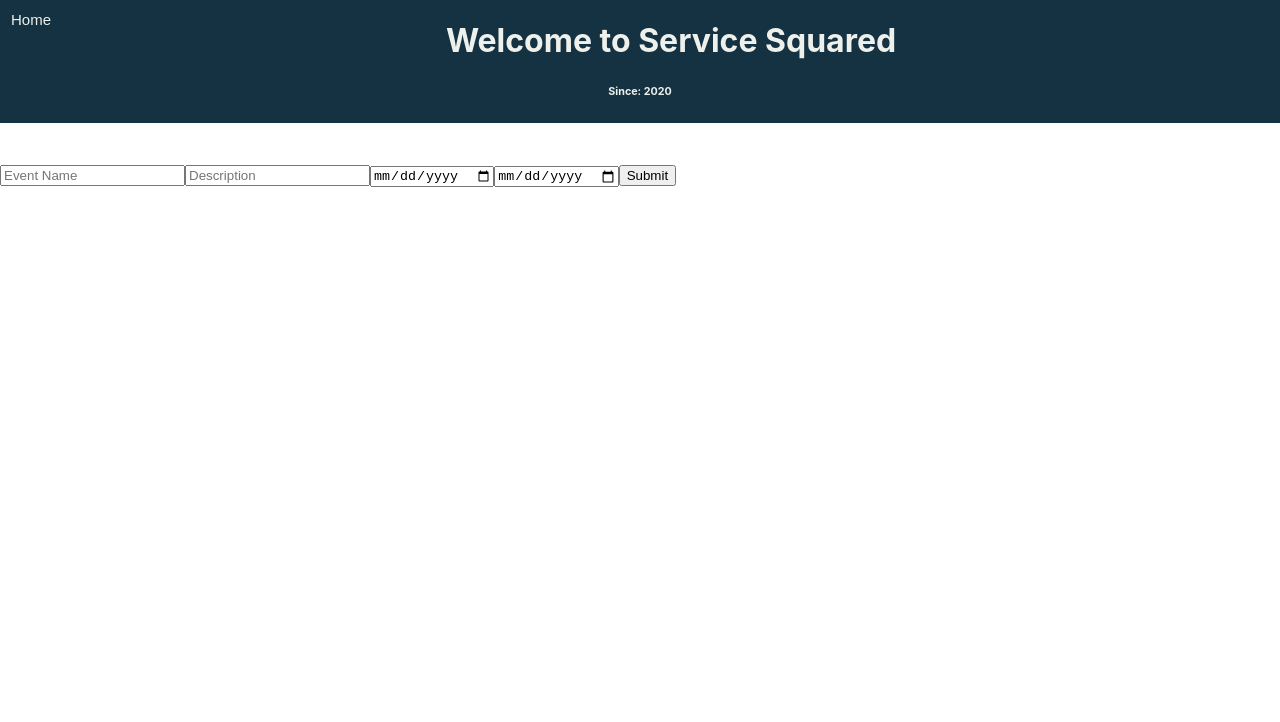
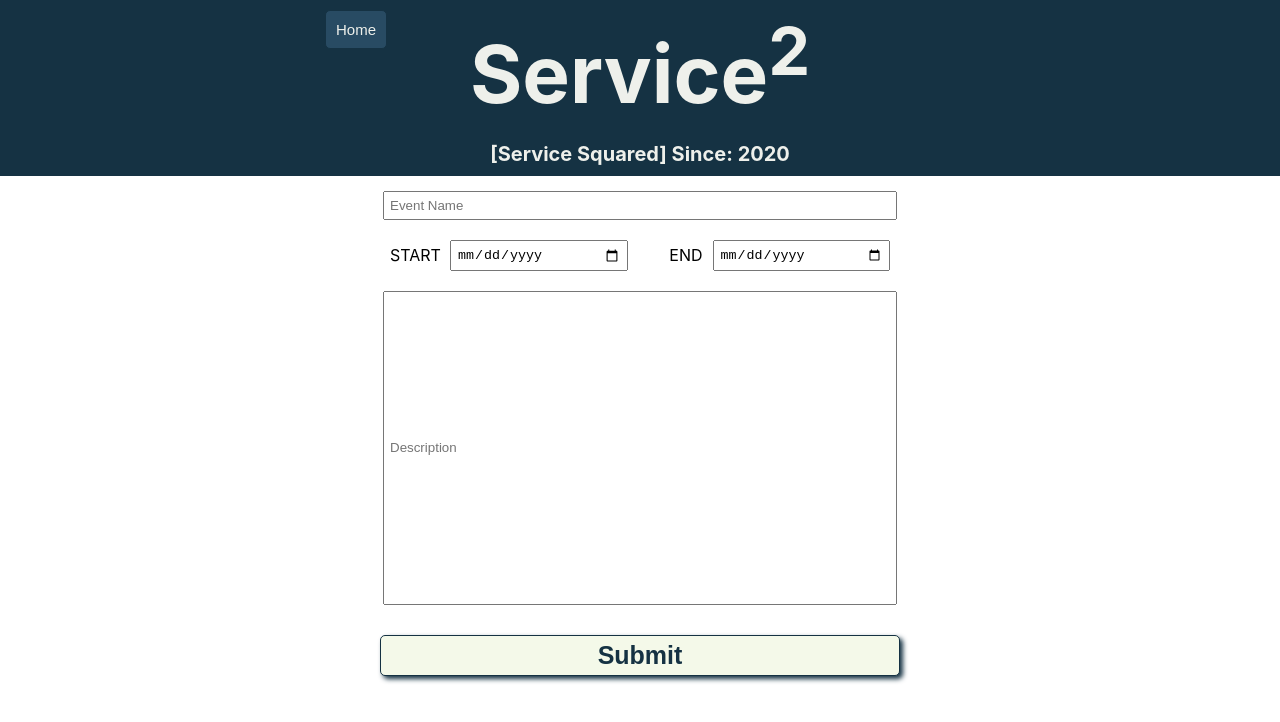
Before and after one commit to bigeffinbrain/service-squared, a React (Create React App) app: page /create-event in a window 1280 px wide. Shown: the top 722 px of the page. Built offline with nearby package versions, Linux system fonts and the light colour scheme; no server answers.

Commit message:
Lots of ui refactoring to pull in and soften

```diff
--- a/src/App.js
+++ b/src/App.js
@@ -49,17 +49,20 @@ class App extends Component {
       <>
         <Router>
         <header class="main-header">
-          <Link to='/'><button id="home-button">Home</button></Link>
-          <h1 id="main-title">Welcome to Service Squared</h1>
-          <h6 id="main-title">Since: 2020</h6>
+          <div id='home-floater'>
+            <Link to='/'><button id="home-button">Home</button></Link>
+          </div>
+          <h1 >Service<sup>2</sup></h1>
+          <h2 >[Service Squared] Since: 2020</h2>
         </header>
+        <div className='main-content'>
           <Switch>
             <Route exact path="/">
               <div class="create-event-area">
                 <Link to='/create-event'><button id="create-event-button">Create Event</button></Link>
-                  <h3>These events need your help! Check them out:</h3>
               </div>
               <div class="events-elements-grid">
+                <h1>These events need your help! Check them out:</h1>
                 <EventCard allCards={this.state.events}/>
               </div>
             </Route>
@@ -69,11 +72,11 @@ class App extends Component {
             </Route>
 
             <Route exact path="/create-event">
-              <h1>
                 <CreateEvent allCards={this.state.events}/>
-              </h1>
             </Route>
           </Switch>
+        </div>
+
         </Router>
       </>
     )
--- a/src/components/EventDetails.js
+++ b/src/components/EventDetails.js
@@ -1,4 +1,5 @@
 import React from 'react';
+import Moment from 'moment';
 import { useParams } from 'react-router-dom';
 import '../css files/EventDetails.css'
 
@@ -10,12 +11,12 @@ const EventDetails = ({allCards, allPeople, creator}) => {
     const eventInfo = event ? (
         <>
         <div className = 'ifEventExist'>
-        <h3 id='event-name'>{event.name}</h3>
-        <div id='event-description'><b>Description:</b> {event.description}</div>
-        <div id='event-start'><b>Start:</b> {event.start}</div>
-        <div id='event-end'><b>End:</b> {event.end}</div>
-        <div id='event-creator'><b>Event Creator: </b>{creator[0].name}</div>
-        <div id='event-creatorContact'><b>Event Creator Contact: </b>{creator[0].email}</div>
+            <h3 id='event-name'>{event.name}</h3>
+            <div id='event-start'><b>Start:</b> {Moment(event.start).format('h:mm - d MMM YYYY')}</div>
+            <div id='event-end'><b>End:</b> {Moment(event.end).format('h:mm - d MMM YYYY')}</div>
+            <div id='event-description'><b>Description:</b> {event.description}</div>
+            <div id='event-creator'><b>Event Creator: </b>{creator[0].name}</div>
+            <div id='event-creatorContact'><b>Event Creator Contact: </b>{creator[0].email}</div>
         </div> {/* for css: end div for class 'ifEventExist'  */}
         <div className = 'formatting'>
         {/* 'formatting' class is for css only */}
@@ -52,7 +53,6 @@ const EventDetails = ({allCards, allPeople, creator}) => {
 
     return (
         <>
-        <h1 className='event-details-header'>Event Details</h1>
             {
                 eventInfo
             }
--- a/src/components/createEvent.js
+++ b/src/components/createEvent.js
@@ -46,9 +46,13 @@ class CreateEvent extends React.Component {
             <div class="create-event-form">
                 <form id="event-form" onSubmit={this.handleSubmit}>
                     <input id="name-input" name="name" class="inputField" type="text" placeholder="Event Name" onChange={this.handleChange}/>
+                    <div className='date-input'>
+                        START<input id="start-input" name="startDate" class="inputField" type="date" onChange={this.handleChange}/>
+                        <div></div>
+                        END<input id="end-input" name="endDate" class="inputField" type="date" onChange={this.handleChange}/>
+                    </div>
                     <input id="desc-input" name="description" class="inputField" type="text" placeholder="Description" onChange={this.handleChange}/>
-                    <input id="start-input" name="startDate" class="inputField" type="date" onChange={this.handleChange}/>
-                    <input id="end-input" name="endDate" class="inputField" type="date" onChange={this.handleChange}/>
+
                     <button id="submit-event" type="submit">Submit</button>
                 </form>
             </div>
--- a/src/components/eventCard.js
+++ b/src/components/eventCard.js
@@ -10,7 +10,7 @@ const EventCard = ({ allCards }) => {
             return(
                 <div id='cards'>
                     <div id='card-name'>
-                        <h5>{items.name}</h5>
+                        <h1>{items.name}</h1>
                     </div>
                     <Link to={`events/${items.id}`}><button>Join Event</button> </Link>
                 </div>
--- a/src/css files/App.css
+++ b/src/css files/App.css
@@ -8,46 +8,145 @@
 .main-header {
   overflow: hidden;
   justify-content: center;
-  display:inline-block;
+  clear: left;
+  display: grid;
+  grid-template-columns: 1fr 50px 550px 50px 1fr;
+  /* display:inline-block; */
   width: 100%;
   background-color: #153243;
 }
+
+.main-header h1{
+  font-size: 80px;
+  color:#EEF0EB;
+  text-align:center;
+  margin: 10px;
+  grid-column-start: 3;
+
+}
+.main-header h2{
+  font-size: 20px;
+  color:#EEF0EB;
+  text-align:center;
+  margin: 10px;
+  grid-column-start: 3;
+
+
+}
+
 #home-button{
   color:#EEF0EB;
-  float:left;
   font-size: 15px;
   cursor: pointer;
   padding: 10px 10px;
+  margin: 10px;
   border-radius: 5px;
   border: 1px solid #153243;
-  background-color: #153243;
+  background-color: #284B63;
 }
-.#home-button :hover {
+#home-button :hover {
   background-color: #b4b8ab;
   border: 1px solid #b4b8ab;
 }
-#main-title{
-  color:#EEF0EB;
-  text-align:center;
+
+#home-floater {
+  grid-column-start: 2;
+
+}
+
+html, body {
+  height: 100%;
+}
+
+#root {
+  height: 100%;
+  display: grid;
+  grid-template-rows: auto 1fr;
+}
+
+.main-content {
+  display: grid;
+  grid-template-columns: 1fr 600px 1fr;
+  height: 100%;
+  grid-template-rows: auto 1fr;
 }
 
 /* Create Event Area */
 .create-event-area{
+  grid-column-start: 2;
   margin: 10px;
   text-align:center;
+  height: 80px;
 }
 #create-event-button{
-  background: #284B63;
-  color:#EEF0EB;
-  font-size: 18px;
+  background: #F4F9E9;
+  color:#153243;
+  font-size: 25px;
+  font-weight: bold;
   cursor: pointer;
-  border: 1px solid #EEF0EB;
+  border: 1px solid #153243;
+  box-shadow: 3px 3px 5px;
   border-radius: 5px;
   padding: 5px 10px;
-  width: 50%;
+  width: 520px;
+  margin-top: 20px;
+  margin-bottom: 20px;
 }
 #create-event-button:hover {
   background-color: #b4b8ab;
 }
 
+.create-event-form{
+  grid-column-start: 2;
+}
+
+#event-form{
+  display: flex;
+  flex-direction: column;
+  padding: 5px;
+  align-items: center;
+}
+
+#name-input {
+  width: 500px;
+  padding: 5px;
+  margin: 10px;
+}
+
+#desc-input {
+  width: 500px;
+  height: 300px;
+  padding: 5px;
+  margin: 10px;
+}
+
+.date-input {
+  display: grid;
+  grid-template-columns: 50px 1fr 25px 50px 1fr;
+  justify-content: center;
+  align-items: center;
+  width: 500px;
+  text-align: right;
+}
+.date-input input {
+  padding: 5px;
+  margin: 10px;
+  margin-right: 0;
+}
+
+#event-form button{
+  background: #F4F9E9;
+  color:#153243;
+  font-size: 25px;
+  font-weight: bold;
+  cursor: pointer;
+  border: 1px solid #153243;
+  box-shadow: 3px 3px 5px;
+  border-radius: 5px;
+  padding: 5px 10px;
+  width: 520px;
+  margin-top: 20px;
+  margin-bottom: 20px;
+}
+
 /* for home page cards see cards.css */
--- a/src/css files/EventDetails.css
+++ b/src/css files/EventDetails.css
@@ -4,13 +4,20 @@
 }
 /* event details page */
 .ifEventExist{
-    text-align:center;
-    justify-content: center;
-    display:block;
+    text-align:left;
+    /* justify-content: center; */
+    /* display:block; */
     padding: 30px;
+    grid-column-start: 2;
+}
+.ifEventExist div{
+    margin-bottom: 10px;
 }
 #event-name{
-
+    margin-top: 0;
+    color: #153243;
+    font-size: xx-large;
+    text-align: center;
 }
 #event-description{
 
@@ -24,9 +31,11 @@
 /* formatting */
 .formatting{
     display:flex;
+    grid-column-start: 2;
 }
 /* form */
 .join-event-form{
+    grid-auto-rows: minmax(min-content, max-content);
     background-color: #B4B8AB;
     margin:0px;
     padding:20px 0px;
@@ -36,6 +45,7 @@
     text-align:center;
     flex-wrap: wrap;
     width:50%;
+    border-radius: 15px 0px 0px 0px;
 }
 .join-event-form input{
     border-radius: 5px;
@@ -61,10 +71,16 @@
 /* list of people who signed up  */
 .listpeoplename{
     background-color: #284B63;
+    color: #EEF0EB;
     width:50%;
+    padding: 10px;
     display:grid;
     text-align:center;
     place-items:center;
     float:right;
     wrap: wrap;
+    grid-auto-rows: minmax(min-content, max-content);
+    border-radius: 0px 15px 0px 0px;
+
+
 }
--- a/src/css files/cards.css
+++ b/src/css files/cards.css
@@ -7,29 +7,55 @@
     flex-direction: row;
     padding: 10px;
     justify-content: center;
+    align-content: flex-start;
   }
+
 .events-elements-grid{
+    grid-column-start: 2;
+    grid-auto-rows: minmax(min-content, max-content);
+    height: 100%;
+    /* justify-content: flex-start; */
+    width: 600px;
     background-color:#284B63;
     color:#EEF0EB;
     border: 1px solid #EEF0EB;
     cursor: pointer;
     display: grid;
     /* justify-content: space-around; */
-    grid-template-columns: 1fr 50% 1fr;
+    grid-template-columns: 1fr 550px 1fr;
+    border-radius: 15px 15px 0px 0px;
+
 }
+.events-elements-grid h1{
+    grid-column-start: 2;
+    font-size: 20px;
+    /* display: flex;
+    flex-wrap: wrap;
+    flex-direction: row;
+    padding: 10px;*/
+    text-align: center;
+    margin-top: 30px;
+  }
 #cards{
     text-align: center;
     display: grid;
-    grid-template-rows: 1fr 50px;
+    grid-template-rows: 75px 50px;
+    font-size: larger;
     border-style: solid;
     border:1px solid #EEF0EB;
     border-color:#284B63;
-    padding: 5px 10px;
+    padding: 0px 10px;
     width: 100px;
     border-radius: 10px;
     margin: 5px;
     background-color: #153243;
     align-items: center;
+}
+
+#cards h1{
+    font-size: smaller;
+    margin-top: 5px;
+    margin-bottom: 0px;
 }
 #cards button{
     width: 100px;
```
Also changed, not shown: 1 other file (tests, documents, lock files or other folders).
